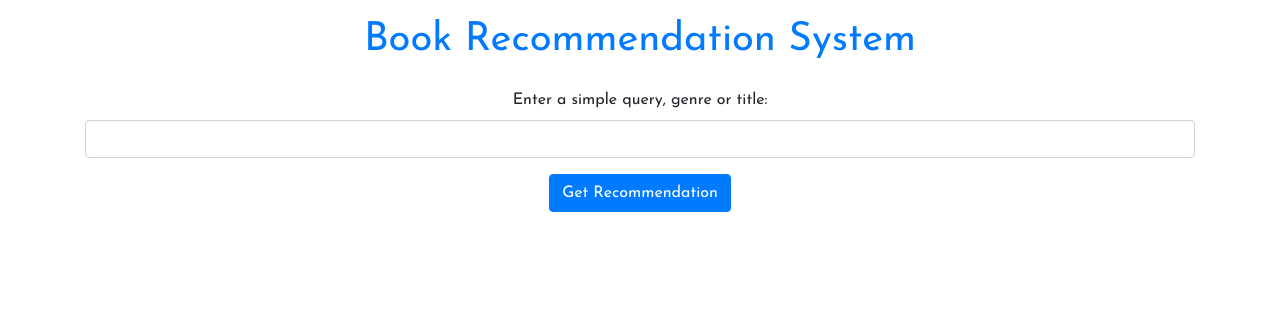
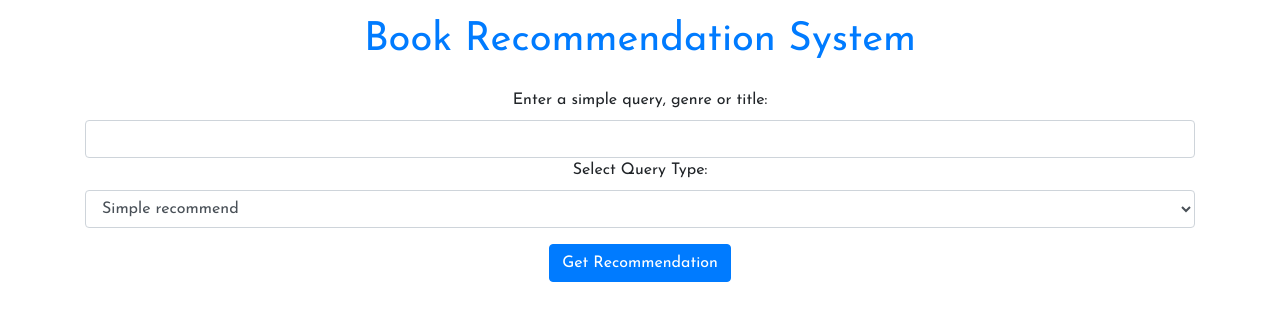
Before and after one commit to kaaneser/python-book-recommendation, a Flask app: page / in a window 1280 px wide. Shown: the top 321 px of the page. Run offline with Flask 3, Linux system fonts and the light colour scheme; some libraries are stand-ins or nearby versions.

Commit message:
Added query types & recommend by query type logic

```diff
--- a/app.py
+++ b/app.py
@@ -29,7 +29,14 @@ def get_random_book(books):
 @app.route("/", methods=["GET", "POST"])
 def index():
     if request.method == "POST":
+        query_type = request.form["query_type"]
         query = request.form["query"]
+
+        if query_type == "genre":
+            query = f"+subject:{query}"
+        elif query_type == "title":
+            query = f"+intitle:{query}"
+
         books = get_books(query)
         book = get_random_book(books)
 
--- a/static/style.css
+++ b/static/style.css
@@ -12,7 +12,6 @@ h1 {
     margin-top: 40px;
     max-width: 400px;
     margin: 0 auto;
-    text-align: left;
 }
 
 .recommendation h2 {
--- a/templates/index.html
+++ b/templates/index.html
@@ -15,6 +15,12 @@
             <div class="form-group">
                 <label for="query">Enter a simple query, genre or title:</label>
                 <input type="text" class="form-control" name="query" id="query">
+                <label for="query_type">Select Query Type:</label>
+                <select name="query_type" id="query_type" class="form-control">
+                    <option value="simple" selected="true">Simple recommend</option>
+                    <option value="genre">Recommend by Genre</option>
+                    <option value="title">Recommend by Title</option>
+                </select>
             </div>
             <button type="submit" class="btn btn-primary">Get Recommendation</button>
         </form>
```
